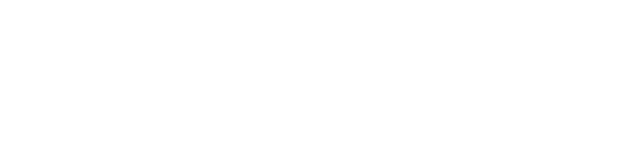
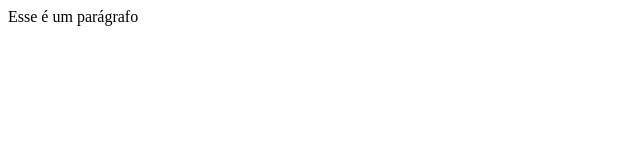
Before and after one commit to fabiorybeiro/cursoGit, a plain HTML site: page index.html in a window 1280 px wide. Shown: the whole page, without its empty margins (0-640 px from the left). Drawn offline with Linux system fonts and the light colour scheme.

Commit message:
Alteração do titulo e a inclusao de um parágrafo

```diff
--- a/index.html
+++ b/index.html
@@ -1,6 +1,6 @@
 <html>
-<head><title>Esse é o titulo da página</title></head>
+<head><title>Esse é o titulo da página alterado</title></head>
 <body>
-
+<p>Esse é um parágrafo</p>
 </body>
 </html>
```
